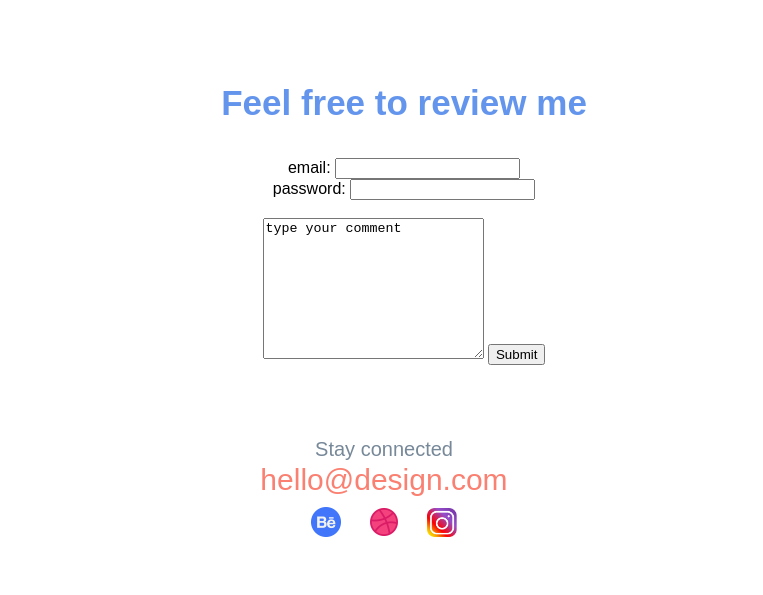
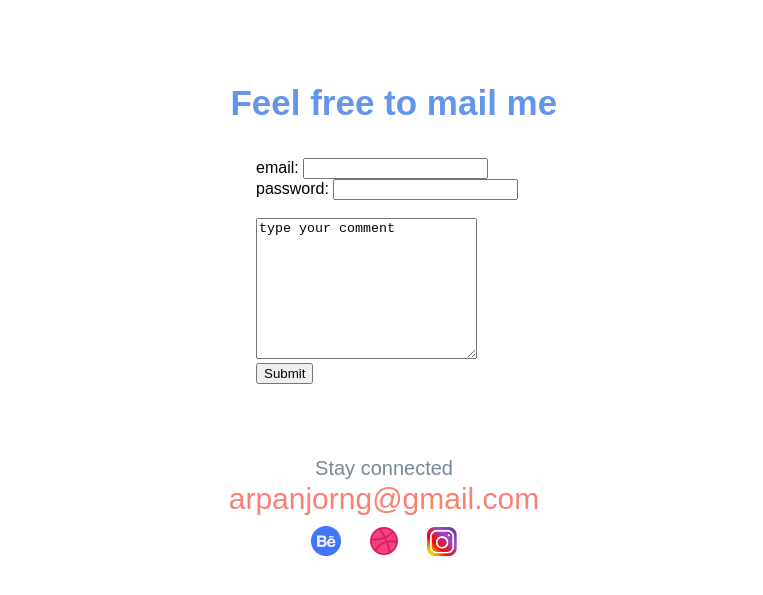
Before and after one commit to arpan-jo/assingnment1-portfolio, a plain HTML site: page index.html in a window 1280 px wide. Shown: the part 2191-2786 px from the top of the page, without its empty margins (256-1019 px from the left). Drawn offline with Linux system fonts and the light colour scheme.

Commit message:
submit assignment1 to the hero team

```diff
--- a/index.html
+++ b/index.html
@@ -67,15 +67,15 @@
         </div>
     </section>
     <!-- review section -->
-    <section class="review-section">
-        <div class="review-me">
-            <h3>Feel free to review me</h3>
-            <form action="">
+    <section class="review-section" >
+        <div class="review-div">
+            <h3>Feel free to mail me</h3>
+            <form action="" class="review-me">
                 <label for="">email:</label>
                 <input type="text"><br>
                 <label for="">password:</label>
                 <input type="password"><br><br>
-                <textarea name="" id="" cols="25" rows="9">type your comment</textarea>
+                <textarea name="" id="" cols="25" rows="9">type your comment</textarea><br>
                 <button>Submit</button>
             </form>
         </div>
@@ -85,7 +85,7 @@
         <div class="footer-section">
             <p>
                 <span>Stay connected</span><br>
-                <a href="">hello@design.com</a><br>
+                <a href="">arpanjorng@gmail.com</a><br>
                 <img src="images/icons/Group 33059.png" alt="icon1">
                 <img src="images/icons/image 6.png" alt="icon2">
                 <img src="images/icons/image 7.png" alt="icon3">
--- a/style.css
+++ b/style.css
@@ -107,13 +107,15 @@ span{
 }
 /* review me section style starts from here */
 .review-me{
-    text-align: center;
-    margin-left: 40px;
+    text-align: left;
+    margin-left: 40%;
     margin-bottom: 5%;
 }
-.review-me h3{
+.review-div h3{
     color: cornflowerblue;
     font-size: 35px;
+    margin-left: 38%;
+    text-align: justify;
 }
 /* footer section style starts from here */
 .footer-section{
```
